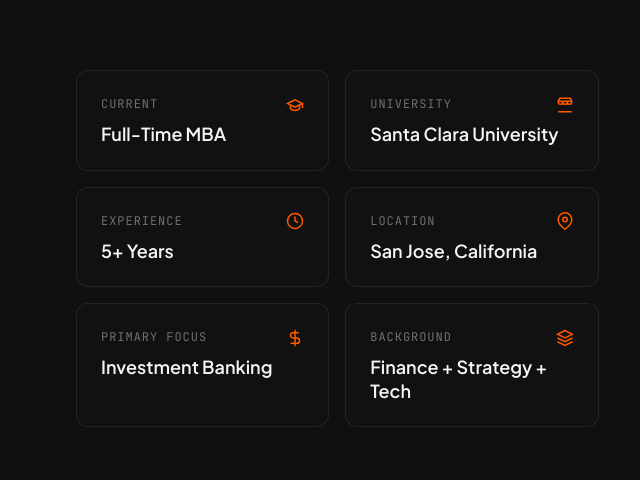
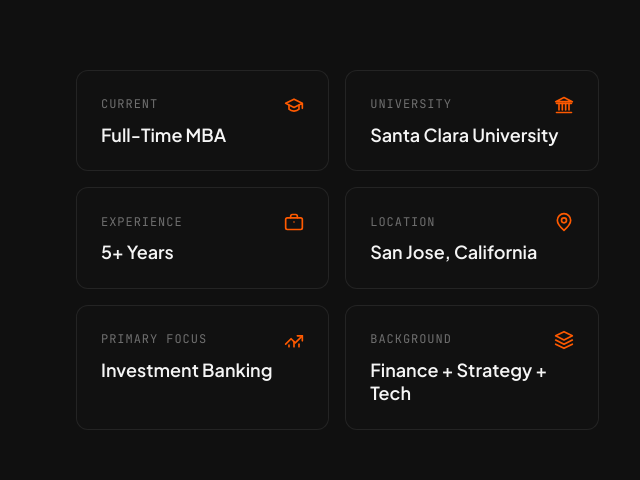
Before and after one commit to Rohithv04/pavan-darshan-portfolio, a website: page index.html in a window 1280 px wide. Shown: the part 702-1182 px from the top of the page, 640-1280 px from the left. Drawn offline with nearby package versions, Linux system fonts and the light colour scheme.

Commit message:
feat: update snapshot cards with relevant icons and hover micro-animations

```diff
--- a/css/components.css
+++ b/css/components.css
@@ -712,16 +712,41 @@
   border: 1px solid var(--border-subtle);
   border-radius: var(--radius-md);
   padding: var(--space-lg);
-  transition: background-color var(--transition-normal), border-color var(--transition-normal), box-shadow var(--transition-normal), color var(--transition-normal);
+  transition: transform 280ms cubic-bezier(0.16, 1, 0.3, 1),
+              background-color var(--transition-normal),
+              border-color var(--transition-normal),
+              box-shadow 280ms cubic-bezier(0.16, 1, 0.3, 1);
   display: flex;
   flex-direction: column;
   gap: var(--space-xs);
+  cursor: default;
+  position: relative;
+  overflow: hidden;
+}
+
+.snapshot-card::after {
+  content: '';
+  position: absolute;
+  top: 0;
+  left: 0;
+  right: 0;
+  height: 2px;
+  background: linear-gradient(90deg, transparent, var(--accent-orange), transparent);
+  opacity: 0;
+  transform: scaleX(0.4);
+  transition: opacity 280ms ease, transform 280ms cubic-bezier(0.16, 1, 0.3, 1);
 }
 
 .snapshot-card:hover {
   background-color: var(--bg-card-hover);
-  border-color: var(--border-accent);
-  transform: translateY(-2px);
+  border-color: rgba(255, 90, 0, 0.4);
+  transform: translateY(-4px);
+  box-shadow: 0 12px 26px -4px rgba(255, 90, 0, 0.16), 0 4px 12px rgba(0, 0, 0, 0.35);
+}
+
+.snapshot-card:hover::after {
+  opacity: 1;
+  transform: scaleX(1);
 }
 
 .snapshot-header {
@@ -736,12 +761,42 @@
   text-transform: uppercase;
   letter-spacing: 0.08em;
   color: var(--text-muted);
+  transition: color var(--transition-fast);
+}
+
+.snapshot-card:hover .snapshot-label {
+  color: var(--text-secondary);
 }
 
 .snapshot-icon {
-  width: 18px;
-  height: 18px;
-  color: var(--accent-orange);
+  width: 20px;
+  height: 20px;
+  color: var(--accent-orange);
+  transition: transform 280ms cubic-bezier(0.16, 1, 0.3, 1),
+              color 250ms ease,
+              filter 250ms ease;
+  will-change: transform, filter;
+}
+
+.snapshot-card:hover .snapshot-icon {
+  animation: snapshot-icon-pop 420ms cubic-bezier(0.34, 1.56, 0.64, 1) forwards;
+  color: #FF8533;
+  filter: drop-shadow(0 0 8px rgba(255, 90, 0, 0.6));
+}
+
+@keyframes snapshot-icon-pop {
+  0% {
+    transform: translateY(0) scale(1) rotate(0deg);
+  }
+  50% {
+    transform: translateY(-3px) scale(1.22) rotate(-3deg);
+  }
+  75% {
+    transform: translateY(-2px) scale(1.15) rotate(1.5deg);
+  }
+  100% {
+    transform: translateY(-2px) scale(1.18) rotate(0deg);
+  }
 }
 
 .snapshot-value {
@@ -750,6 +805,12 @@
   font-weight: 600;
   color: var(--text-primary);
   line-height: 1.3;
+  transition: transform 250ms ease, color 250ms ease;
+}
+
+.snapshot-card:hover .snapshot-value {
+  transform: translateX(2px);
+  color: #FFFFFF;
 }
 
 /* --------------------------------------------------------------------------
--- a/index.html
+++ b/index.html
@@ -261,7 +261,7 @@
           <div class="snapshot-card">
             <div class="snapshot-header">
               <span class="snapshot-label">Current</span>
-              <svg class="snapshot-icon" viewBox="0 0 24 24" fill="none" stroke="currentColor" stroke-width="2">
+              <svg class="snapshot-icon" viewBox="0 0 24 24" fill="none" stroke="currentColor" stroke-width="2" stroke-linecap="round" stroke-linejoin="round">
                 <path d="M22 10v6M2 10l10-5 10 5-10 5z"></path>
                 <path d="M6 12v5c3 3 9 3 12 0v-5"></path>
               </svg>
@@ -273,8 +273,14 @@
           <div class="snapshot-card">
             <div class="snapshot-header">
               <span class="snapshot-label">University</span>
-              <svg class="snapshot-icon" viewBox="0 0 24 24" fill="none" stroke="currentColor" stroke-width="2">
-                <path d="M3 21h18M3 7v1a3 3 0 0 0 6 0V7m0 1a3 3 0 0 0 6 0V7m0 1a3 3 0 0 0 6 0V7H3l2-4h14l2 4"></path>
+              <svg class="snapshot-icon" viewBox="0 0 24 24" fill="none" stroke="currentColor" stroke-width="2" stroke-linecap="round" stroke-linejoin="round">
+                <path d="M3 21h18"></path>
+                <path d="M3 10h18"></path>
+                <path d="M12 3L2 8h20L12 3z"></path>
+                <path d="M6 10v8"></path>
+                <path d="M10 10v8"></path>
+                <path d="M14 10v8"></path>
+                <path d="M18 10v8"></path>
               </svg>
             </div>
             <div class="snapshot-value">Santa Clara University</div>
@@ -284,9 +290,10 @@
           <div class="snapshot-card">
             <div class="snapshot-header">
               <span class="snapshot-label">Experience</span>
-              <svg class="snapshot-icon" viewBox="0 0 24 24" fill="none" stroke="currentColor" stroke-width="2">
-                <circle cx="12" cy="12" r="10"></circle>
-                <polyline points="12 6 12 12 16 14"></polyline>
+              <svg class="snapshot-icon" viewBox="0 0 24 24" fill="none" stroke="currentColor" stroke-width="2" stroke-linecap="round" stroke-linejoin="round">
+                <rect x="2" y="7" width="20" height="14" rx="2" ry="2"></rect>
+                <path d="M16 7V5a2 2 0 0 0-2-2h-4a2 2 0 0 0-2 2v2"></path>
+                <line x1="12" y1="12" x2="12" y2="12.01"></line>
               </svg>
             </div>
             <div class="snapshot-value">5+ Years</div>
@@ -296,8 +303,8 @@
           <div class="snapshot-card">
             <div class="snapshot-header">
               <span class="snapshot-label">Location</span>
-              <svg class="snapshot-icon" viewBox="0 0 24 24" fill="none" stroke="currentColor" stroke-width="2">
-                <path d="M21 10c0 7-9 13-9 13s-9-6-9-13a9 9 0 0 1 18 0z"></path>
+              <svg class="snapshot-icon" viewBox="0 0 24 24" fill="none" stroke="currentColor" stroke-width="2" stroke-linecap="round" stroke-linejoin="round">
+                <path d="M12 2a8 8 0 0 0-8 8c0 5.25 8 12 8 12s8-6.75 8-12a8 8 0 0 0-8-8z"></path>
                 <circle cx="12" cy="10" r="3"></circle>
               </svg>
             </div>
@@ -308,9 +315,12 @@
           <div class="snapshot-card">
             <div class="snapshot-header">
               <span class="snapshot-label">Primary Focus</span>
-              <svg class="snapshot-icon" viewBox="0 0 24 24" fill="none" stroke="currentColor" stroke-width="2">
-                <line x1="12" y1="1" x2="12" y2="23"></line>
-                <path d="M17 5H9.5a3.5 3.5 0 0 0 0 7h5a3.5 3.5 0 0 1 0 7H6"></path>
+              <svg class="snapshot-icon" viewBox="0 0 24 24" fill="none" stroke="currentColor" stroke-width="2" stroke-linecap="round" stroke-linejoin="round">
+                <polyline points="22 7 13.5 15.5 8.5 10.5 2 17"></polyline>
+                <polyline points="16 7 22 7 22 13"></polyline>
+                <line x1="18" y1="20" x2="18" y2="17"></line>
+                <line x1="12" y1="20" x2="12" y2="14"></line>
+                <line x1="6" y1="20" x2="6" y2="18"></line>
               </svg>
             </div>
             <div class="snapshot-value">Investment Banking</div>
@@ -320,10 +330,10 @@
           <div class="snapshot-card">
             <div class="snapshot-header">
               <span class="snapshot-label">Background</span>
-              <svg class="snapshot-icon" viewBox="0 0 24 24" fill="none" stroke="currentColor" stroke-width="2">
+              <svg class="snapshot-icon" viewBox="0 0 24 24" fill="none" stroke="currentColor" stroke-width="2" stroke-linecap="round" stroke-linejoin="round">
                 <polygon points="12 2 2 7 12 12 22 7 12 2"></polygon>
+                <polyline points="2 12 12 17 22 12"></polyline>
                 <polyline points="2 17 12 22 22 17"></polyline>
-                <polyline points="2 12 12 17 22 12"></polyline>
               </svg>
             </div>
             <div class="snapshot-value">Finance + Strategy + Tech</div>
```
